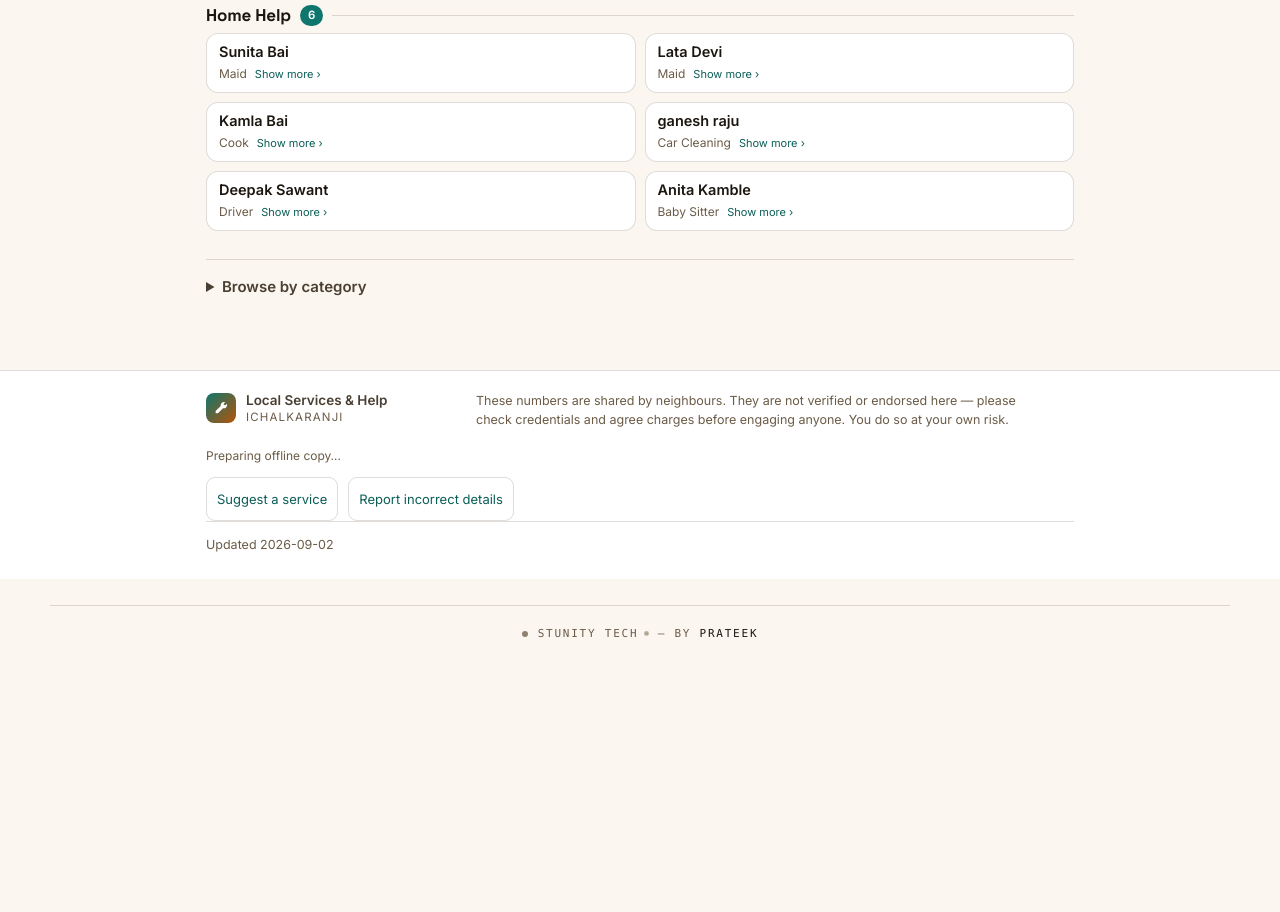
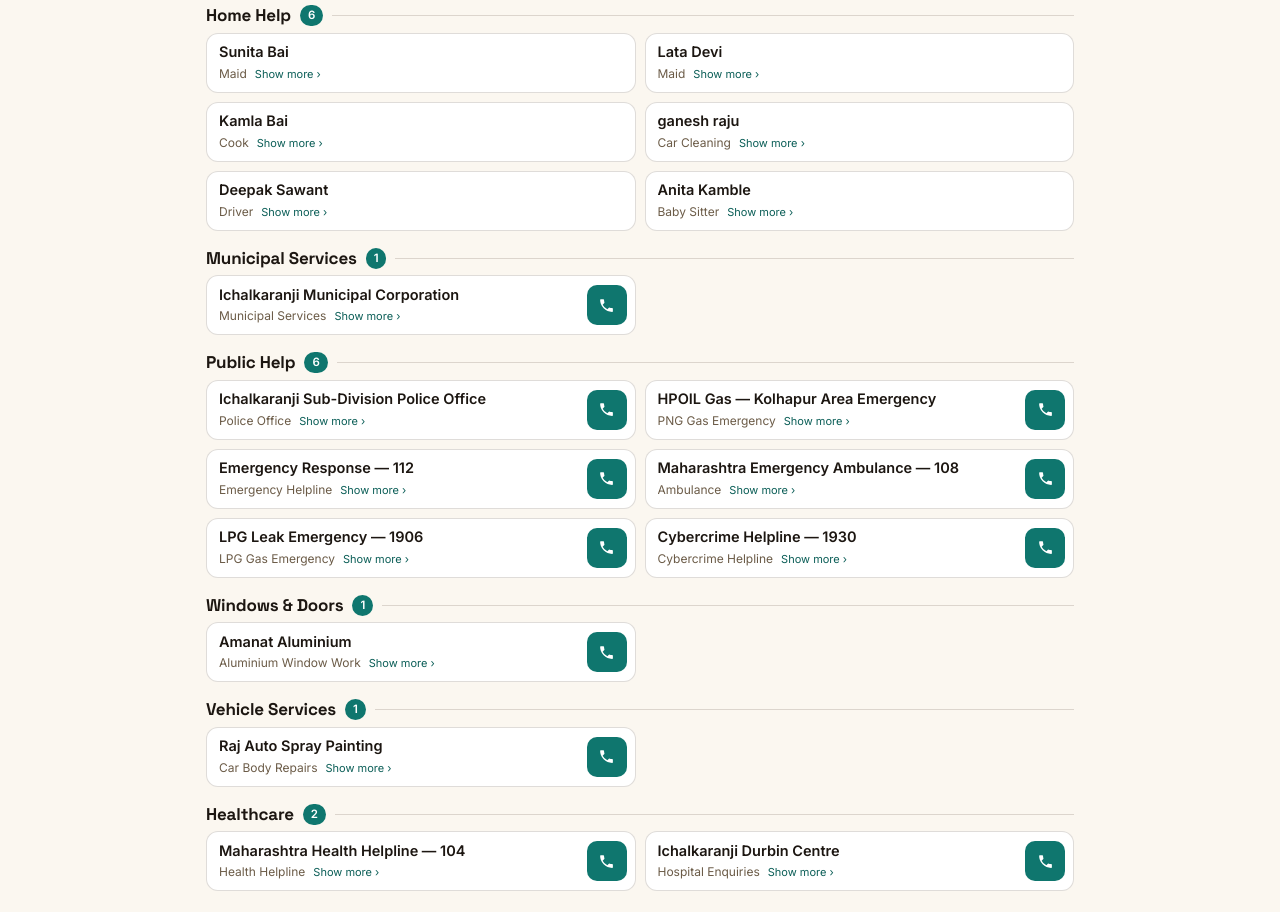
Before and after one commit to hedaprateek/town-services, a plain HTML site: page index.html in a window 1280 px wide. Shown: the part 988-1900 px from the top of the page. Before the commit the page ends 1665 px from the top, so only its background shows below. Drawn offline with Linux system fonts and the light colour scheme.

Commit message:
Add sourced Ichalkaranji contacts and public helplines

```diff
--- a/directory-core.js
+++ b/directory-core.js
@@ -94,6 +94,6 @@
     if(contact.notes)lines.push('NOTE:'+escape(contact.notes));
     lines.push('END:VCARD');return lines.map(fold).join('\r\n')+'\r\n';
   }
-  return {normalize:normalize,label:label,category:category,index:index,matches:matches,phone:phone,rank:rank,
+  return {normalize:normalize,label:label,category:category,index:index,matches:matches,query:query,phone:phone,rank:rank,
     contactId:contactId,vcard:vcard};
 });
--- a/index.html
+++ b/index.html
@@ -914,6 +914,7 @@
     notes: /^(notes|note|details|description|remark|remarks)$/,
     jobs: /^(jobs|workdescription|jobdescription)$/,
     keywords: /^(searchwords|keywords|othernames)$/,
+    whatsapp: /^whatsapp$/,
     // Two or three words: what they do, or where they go.
     info:  /^(covers|area|areas|serves|servicearea|speciality|specialty|works|worktype|does|for|tag|summary|shortnote|info|about)$/
   };
@@ -1011,7 +1012,8 @@
     call.setAttribute("aria-label", t("call") + " " + name);
     call.appendChild(svg(P.phone));
     acts.appendChild(call);
-    var w = waNum(ph);
+    var channel=pick(r,COL.whatsapp).toLowerCase();
+    var w = /^(no|false|0)$/.test(channel) ? "" : waNum(ph);
     if (w) {
       var wa = el("a", "b wa");
       wa.href = "https://wa.me/" + w;
@@ -1111,13 +1113,17 @@
 
     // Anything the sheet carries that has no column of its own here.
     var known = {};
-    ["name", "role", "cat", "rate", "time", "phone", "notes", "info", "jobs", "keywords"].forEach(function (k) {
+    ["name", "role", "cat", "rate", "time", "phone", "notes", "info", "jobs", "keywords", "whatsapp"].forEach(function (k) {
       for (var c in r) if (COL[k].test(c.toLowerCase().replace(/[^a-z]/g, ""))) known[c] = 1;
     });
     for (var c2 in r) {
       if (known[c2]) continue;
       var v = String(r[c2] || "").trim();
-      if (v) line(c2, v);
+      if (v){
+        var href=null;
+        if(/^(source|website)$/i.test(c2.trim())){try{var sourceURL=new URL(v);if(sourceURL.protocol==='https:' || sourceURL.protocol==='http:')href=sourceURL.href;}catch(error){}}
+        line(c2,v,href);
+      }
     }
 
     var acts = callButtons(r, name);
@@ -1446,6 +1452,12 @@
 
   function filter() {
     var term = $("q").value.trim().toLowerCase();
+    // Prefer a recognised trade when present: "नल" should not match "ऑनलाइन".
+    // If that trade is absent from this scope, retain ordinary name/partial search.
+    var searchTerm=term,resolved=Core.query?Core.query(term):Core.normalize(term);
+    if(resolved!==Core.normalize(term) && built.some(function(group){return group.items.some(function(item){
+      return (!savedOnly || savedContacts.has(item.id)) && Core.matches(item.hay,resolved);
+    });}))searchTerm=resolved;
     $("qx").hidden = !term;
     var total = 0;
     built.forEach(function (b) {
@@ -1454,7 +1466,7 @@
         // Searching looks at the whole list; the chips only narrow browsing.
         // Across the strips it reads as "these categories, and of those, these
         // trades"; within a strip the picks add up rather than fight.
-        var hit = term ? Core.matches(it.hay,term)
+        var hit = term ? Core.matches(it.hay,searchTerm)
           : (!cats.length || cats.indexOf(it.group) !== -1) &&
             (!trades.length || trades.indexOf(it.role) !== -1);
         hit=hit && (!savedOnly || savedContacts.has(it.id));
--- a/services.json
+++ b/services.json
@@ -7,7 +7,7 @@
   "note": "These numbers are shared by neighbours. They are not verified or endorsed here — please check credentials and agree charges before engaging anyone. You do so at your own risk.",
   "noteHi": "ये नंबर पड़ोसियों द्वारा साझा किए गए हैं। इनकी जाँच या सिफ़ारिश यहाँ नहीं की गई है — किसी को काम देने से पहले पहचान जाँचें और शुल्क तय कर लें। जोखिम आपका अपना होगा।",
   "noteMr": "हे क्रमांक शेजाऱ्यांनी दिलेले आहेत. त्यांची पडताळणी किंवा शिफारस येथे केलेली नाही — काम देण्यापूर्वी ओळख तपासा आणि दर ठरवून घ्या. जोखीम आपली स्वतःची राहील.",
-  "updated": "2026-09-02",
+  "updated": "2026-10-15",
   "sheets": [
     "Services"
   ],
@@ -19,7 +19,13 @@
     "Timings",
     "Phone",
     "Notes",
-    "Covers"
+    "Covers",
+    "Jobs",
+    "Search Words",
+    "Source",
+    "Source type",
+    "Source checked",
+    "WhatsApp"
   ],
   "rows": [
     {
@@ -108,9 +114,14 @@
       "Category": "Utilities",
       "Charges": "",
       "Timings": "24x7 helpline",
-      "Phone": "",
+      "Phone": "1912",
       "Notes": "Outages and meter faults",
-      "Covers": ""
+      "Covers": "",
+      "Jobs": "Power supply complaints, billing enquiries and connection enquiries",
+      "Source": "https://www.mahadiscom.in/en/contact-us/",
+      "Source type": "Provider website",
+      "Source checked": "2026-10-15",
+      "WhatsApp": "No"
     },
     {
       "Name": "Mahanagar Gas",
@@ -201,6 +212,165 @@
       "Phone": "",
       "Notes": "Experienced with toddlers",
       "Covers": ""
+    },
+    {
+      "Name": "Ichalkaranji Municipal Corporation",
+      "Role": "Municipal Services",
+      "Category": "Municipal Services",
+      "Phone": "+912302421451",
+      "Covers": "Ichalkaranji; Station Road, beside Guru Talkies, Vikas Nagar",
+      "Jobs": "Municipal office enquiries and civic services",
+      "Search Words": "municipality, nagarpalika, महानगरपालिका, नगरपालिका, नगरपरिषद",
+      "Source": "https://kolhapur.gov.in/en/public-utility/ichalkaranji/",
+      "Source type": "Government website",
+      "Source checked": "2026-10-15",
+      "WhatsApp": "No"
+    },
+    {
+      "Name": "Ichalkaranji Sub-Division Police Office",
+      "Role": "Police Office",
+      "Category": "Public Help",
+      "Phone": "+912302434151",
+      "Covers": "Ichalkaranji police subdivision",
+      "Jobs": "Police subdivision office enquiries",
+      "Notes": "Office contact. For an immediate emergency, call 112.",
+      "Search Words": "police, SDPO, पोलीस, पुलिस",
+      "Source": "https://kolhapurpolice.gov.in/senior-officers",
+      "Source type": "Government website",
+      "Source checked": "2026-10-15",
+      "WhatsApp": "No"
+    },
+    {
+      "Name": "Amanat Aluminium",
+      "Role": "Aluminium Window Work",
+      "Category": "Windows & Doors",
+      "Phone": "+919503215998",
+      "Covers": "Near Vakhar Bhag Road, Nehru Nagar, Kagwade Mala, Ichalkaranji",
+      "Jobs": "Manufacture and installation of aluminium windows and doors; glass and mirror enquiries",
+      "Search Words": "aluminum fitting, aluminium frames, खिडकी फिटिंग, अॅल्युमिनियम दरवाजे",
+      "Source": "https://amanat-aluminium.grexa.site/",
+      "Source type": "Business website",
+      "Source checked": "2026-10-15",
+      "WhatsApp": "No"
+    },
+    {
+      "Name": "Raj Auto Spray Painting",
+      "Role": "Car Body Repairs",
+      "Category": "Vehicle Services",
+      "Phone": "+919579690087",
+      "Covers": "Ganga Nagar, Kabnur, Ichalkaranji",
+      "Jobs": "Vehicle dent removal, bodywork repairs and auto spray painting",
+      "Search Words": "car dent, bumper repair, car painting, गाडी डेंट, गाडी पेंटिंग",
+      "Source": "https://raj-auto-spraye-painting.ueniweb.com/",
+      "Source type": "Business website",
+      "Source checked": "2026-10-15",
+      "WhatsApp": "No"
+    },
+    {
+      "Name": "HPOIL Gas — Ichalkaranji Office",
+      "Role": "PNG Customer Care",
+      "Category": "Utilities",
+      "Phone": "+918956962691",
+      "Covers": "Behind Balaji Bakers, near Golden Showers Apartment, Sangli Naka, Ichalkaranji",
+      "Jobs": "Local piped natural gas customer-care enquiries",
+      "Search Words": "PNG connection, gas office, piped gas, गॅस कनेक्शन",
+      "Source": "https://hpoilgas.in/contact-help-line.php",
+      "Source type": "Provider website",
+      "Source checked": "2026-10-15",
+      "WhatsApp": "No"
+    },
+    {
+      "Name": "HPOIL Gas — Kolhapur Area Emergency",
+      "Role": "PNG Gas Emergency",
+      "Category": "Public Help",
+      "Phone": "+919422011021",
+      "Covers": "HPOIL Gas Kolhapur service area, including Ichalkaranji",
+      "Timings": "24 hours",
+      "Jobs": "Provider emergency contact for PNG gas leaks",
+      "Search Words": "piped gas leak, PNG leak, गॅस गळती",
+      "Source": "https://hpoilgas.in/contact-help-line.php",
+      "Source type": "Provider website",
+      "Source checked": "2026-10-15",
+      "WhatsApp": "No"
+    },
+    {
+      "Name": "Emergency Response — 112",
+      "Role": "Emergency Helpline",
+      "Category": "Public Help",
+      "Phone": "112",
+      "Covers": "India-wide helpline, including Ichalkaranji",
+      "Jobs": "Police, fire and medical emergency assistance",
+      "Search Words": "police emergency, fire brigade, rescue, आग, अग्निशमन, आपत्कालीन मदत",
+      "Source": "https://www.112.gov.in/about",
+      "Source type": "Government website",
+      "Source checked": "2026-10-15",
+      "WhatsApp": "No"
+    },
+    {
+      "Name": "Maharashtra Emergency Ambulance — 108",
+      "Role": "Ambulance",
+      "Category": "Public Help",
+      "Phone": "108",
+      "Covers": "Maharashtra, including Ichalkaranji",
+      "Timings": "24 hours",
+      "Jobs": "State emergency ambulance service",
+      "Search Words": "ambulance, accident, रुग्णवाहिका, एम्बुलेंस",
+      "Source": "https://nhm.maharashtra.gov.in/en/scheme/maharashtra-emergency-medical-services-mems-emergency-medical-service-on-call/",
+      "Source type": "Government website",
+      "Source checked": "2026-10-15",
+      "WhatsApp": "No"
+    },
+    {
+      "Name": "LPG Leak Emergency — 1906",
+      "Role": "LPG Gas Emergency",
+      "Category": "Public Help",
+      "Phone": "1906",
+      "Covers": "India-wide LPG leakage helpline, including Ichalkaranji",
+      "Timings": "24 hours",
+      "Jobs": "Emergency assistance for LPG cylinder leakage",
+      "Search Words": "cylinder leak, LPG leak, gas cylinder, सिलेंडर गळती, गैस रिसाव",
+      "Source": "https://iocl.com/contact-us",
+      "Source type": "Provider website",
+      "Source checked": "2026-10-15",
+      "WhatsApp": "No"
+    },
+    {
+      "Name": "Cybercrime Helpline — 1930",
+      "Role": "Cybercrime Helpline",
+      "Category": "Public Help",
+      "Phone": "1930",
+      "Covers": "National helpline, including Ichalkaranji",
+      "Jobs": "Report cybercrime and cyber financial fraud",
+      "Search Words": "online fraud, UPI fraud, online scam, सायबर फसवणूक, ऑनलाइन धोखाधड़ी",
+      "Source": "https://cybercrime.gov.in/Hindi/Helplinehn.aspx",
+      "Source type": "Government website",
+      "Source checked": "2026-10-15",
+      "WhatsApp": "No"
+    },
+    {
+      "Name": "Maharashtra Health Helpline — 104",
+      "Role": "Health Helpline",
+      "Category": "Healthcare",
+      "Phone": "104",
+      "Covers": "Maharashtra, including Ichalkaranji",
+      "Jobs": "Health advice, blood availability enquiries and grievance support",
+      "Search Words": "health advice, blood availability, आरोग्य सल्ला, रक्त उपलब्धता",
+      "Source": "https://nhm.maharashtra.gov.in/",
+      "Source type": "Government website",
+      "Source checked": "2026-10-15",
+      "WhatsApp": "No"
+    },
+    {
+      "Name": "Ichalkaranji Durbin Centre",
+      "Role": "Hospital Enquiries",
+      "Category": "Healthcare",
+      "Phone": "+912302424415",
+      "Covers": "13/18, behind Uttam Talkies, Awade Nagar, Ichalkaranji",
+      "Jobs": "Hospital enquiries and appointments",
+      "Source": "https://ichalkaranjidurbincentre.com/",
+      "Source type": "Provider website",
+      "Source checked": "2026-10-15",
+      "WhatsApp": "No"
     }
   ]
 }
--- a/sw.js
+++ b/sw.js
@@ -1,8 +1,8 @@
 /* Own caches only: other projects retain their offline copies. */
 var BASE = new URL('./', self.location.href);
 var PREFIX = 'town-services:' + BASE.pathname + ':';
-var SHELL = PREFIX + 'shell-v4';
-var DATA = PREFIX + 'data-v4';
+var SHELL = PREFIX + 'shell-v5';
+var DATA = PREFIX + 'data-v5';
 var PAGE = new URL('index.html', BASE).href;
 var LIST = new URL('services.json', BASE).href;
 var FILES = ['./','index.html','directory-core.js','manifest.webmanifest',
```
Also changed, not shown: tests/directory.test.cjs (+13 -0 lines), README.md, 1 other file.
